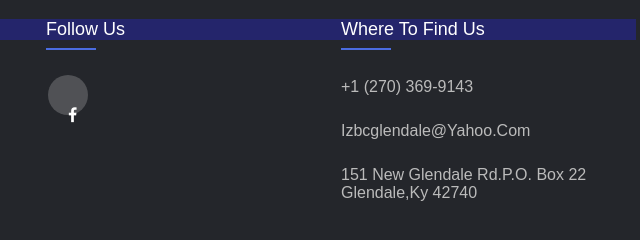
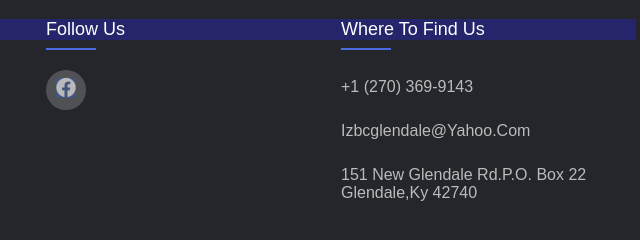
Before and after one commit to Postrelski/Little-Zion-Baptist-Church-Website, a plain HTML site: page about.html in a window 1280 px wide. Shown: the part 2383-2623 px from the top of the page, 594-1234 px from the left. Drawn offline with Linux system fonts and the light colour scheme.

Commit message:
fixed the facebook icon

```diff
--- a/about.html
+++ b/about.html
@@ -160,7 +160,7 @@
           <div class="footer-col">
             <h4>follow us</h4>
             <div class="social-links">
-              <a href="https://www.facebook.com/LZBCGlendale?mibextid=LQQJ4d" target="_blank"class="fa fa-facebook"></a>
+              <a href="https://www.facebook.com/LZBCGlendale?mibextid=LQQJ4d" target="_blank"><i class="fab fa-facebook"></i></a>
               <!-- <a href="#"><i class="fab fa-twitter"></i></a>
               <a href="#"><i class="fab fa-instagram"></i></a>
               <a href="#"><i class="fab fa-linkedin"></i></a> -->
```
Also changed, not shown: contact.html (+1 -1 lines), gallery.html (+1 -1 lines), ministries.html (+1 -1 lines).
